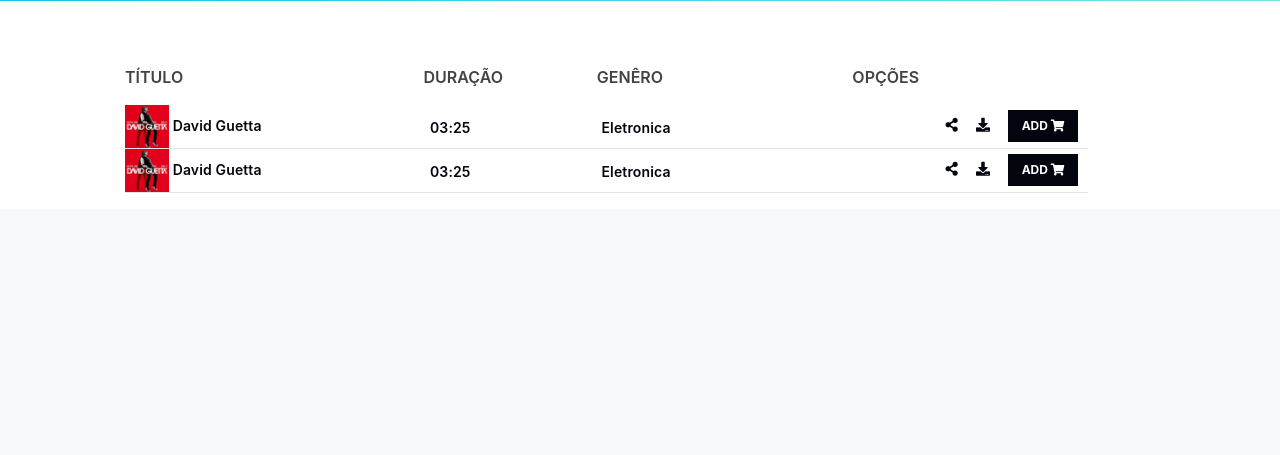
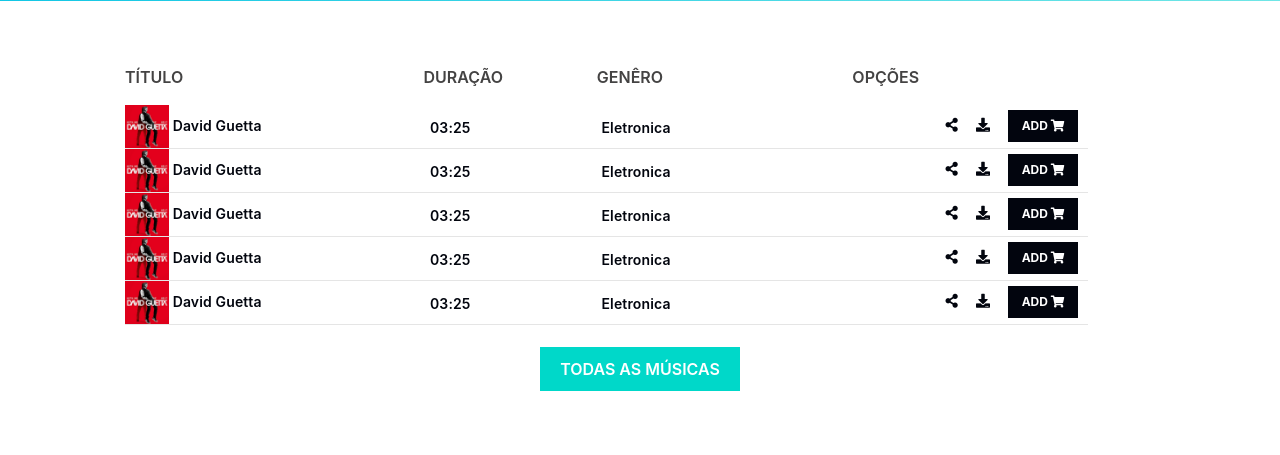
Before and after one commit to SidSan97/music-player, a PHP site: page / in a window 1280 px wide. Shown: the part 654-1109 px from the top of the page. Before the commit the page ends 847 px from the top, so only its background shows below. Run offline with PHP 8.4, Linux system fonts and the light colour scheme; some libraries are stand-ins or nearby versions.

Commit message:
Estilização dos botões

```diff
--- a/css/index.css
+++ b/css/index.css
@@ -40,9 +40,8 @@ body
 
 .btn-car:hover
 {
-    background-color: transparent;
-    border: 2px solid #00d8c9;
-    color: #02050e;
+    border-color: #02050e;
+    background-color: #00d8c9;
 }
 
 .btn-login
@@ -57,9 +56,8 @@ body
 
 .btn-login:hover
 {
-    background-color: transparent;
-    border: #02050e 2px solid;
-    color: #02050e;
+    border-color: #00d8c9;
+    background-color: #02050e;
 }
 
 .input-principal
@@ -205,6 +203,11 @@ body
     text-align: center;
 }
 
+#menu-musicas-playlist
+{
+    margin-bottom: 2%;
+}
+
 #menu-musicas-playlist li
 {
     height: 44px;
@@ -263,3 +266,20 @@ body
     padding: 5px;
     margin-left: 5%;
 }
+
+#btn-AllAudio
+{
+    background-color: #00d8c9;
+    border: 2px solid #00d8c9;
+    color: white;
+    height: 44px;
+    width: 200px;
+    text-align: center;
+    font-weight: 600;
+}
+
+#btn-AllAudio:hover
+{
+    border-color: #00d8c9;
+    background-color: #02050e;
+}
--- a/index.php
+++ b/index.php
@@ -99,9 +99,67 @@
                         </button>
                     </article>
                 </li>
+
+                <li>
+                    <article>
+                        <img src="foto-albuns/dg.jpg" width="44px" height="44px">
+                        David Guetta
+                    </article>
+                    <article>03:25</article>
+                    <article>Eletronica</article>
+                    <article>
+                        <i class="fas fa-share-alt"></i>
+                        <i class="fas fa-download"></i>
+                        <button class="btn-car-add">
+                            ADD <i class="fas fa-shopping-cart"></i>
+                        </button>
+                    </article>
+                </li>
+
+                <li>
+                    <article>
+                        <img src="foto-albuns/dg.jpg" width="44px" height="44px">
+                        David Guetta
+                    </article>
+                    <article>03:25</article>
+                    <article>Eletronica</article>
+                    <article>
+                        <i class="fas fa-share-alt"></i>
+                        <i class="fas fa-download"></i>
+                        <button class="btn-car-add">
+                            ADD <i class="fas fa-shopping-cart"></i>
+                        </button>
+                    </article>
+                </li>
+
+                <li>
+                    <article>
+                        <img src="foto-albuns/dg.jpg" width="44px" height="44px">
+                        David Guetta
+                    </article>
+                    <article>03:25</article>
+                    <article>Eletronica</article>
+                    <article>
+                        <i class="fas fa-share-alt"></i>
+                        <i class="fas fa-download"></i>
+                        <button class="btn-car-add">
+                            ADD <i class="fas fa-shopping-cart"></i>
+                        </button>
+                    </article>
+                </li>
             </ul>
         </section>
      </div>
+
+     <div style="display: flex; justify-content: center; margin-bottom: 5%;">
+        <button id="btn-AllAudio">
+            TODAS AS MÚSICAS
+        </button>
+     </div>
+
+     <section class="informacao">
+
+     </section>
 
     <script src="js/music-wave.js"></script>
     <script src="js/jquery-3.3.1.js"></script>
```
